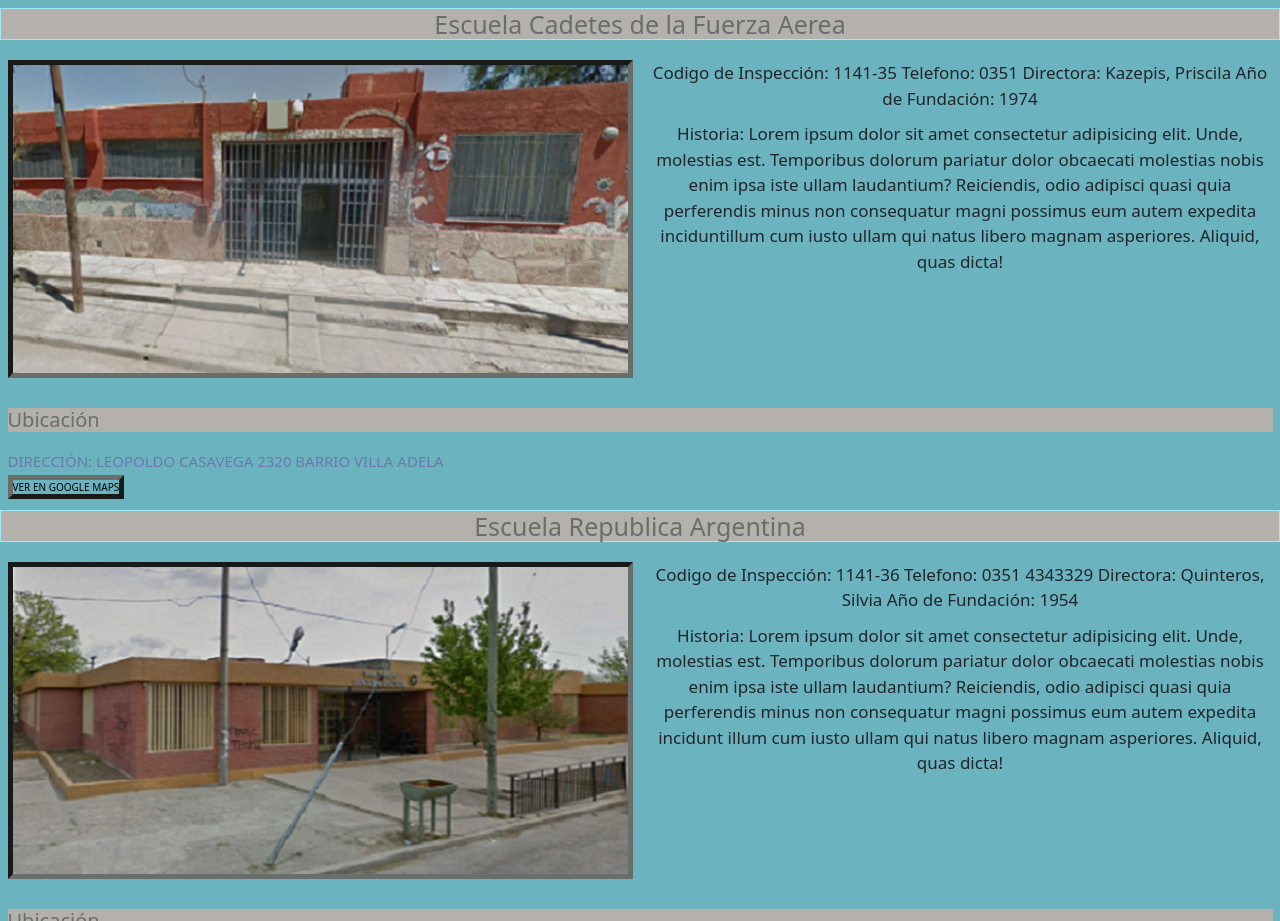
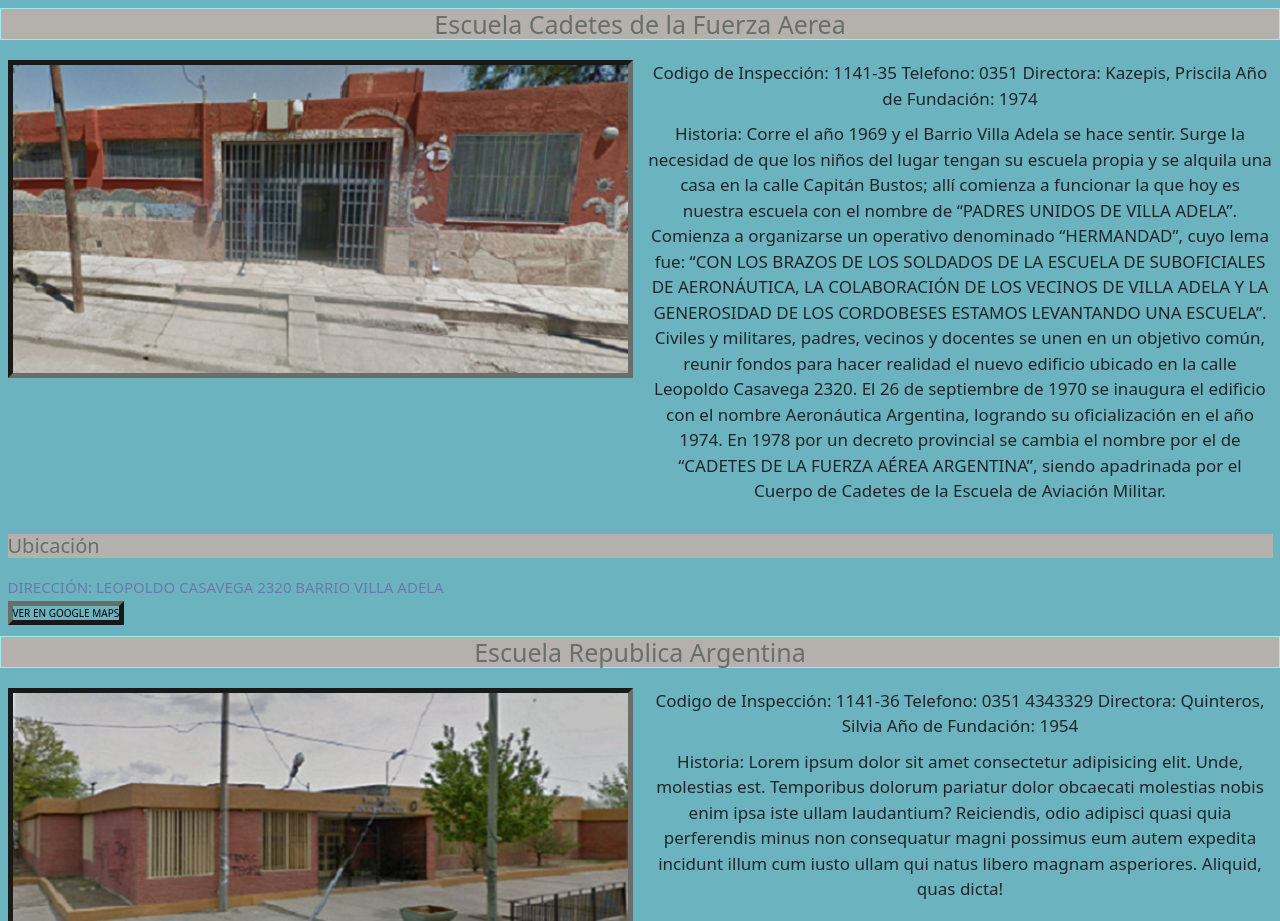
Before and after one commit to mariano-codificacion/coder-inspeccion, a plain HTML site: page pages/escuelas-oeste.html in a window 1280 px wide. Shown: the part 1141-2062 px from the top of the page. Drawn offline with nearby package versions, Linux system fonts and the light colour scheme.

Commit message:
historia cadetes

```diff
--- a/pages/escuelas-oeste.html
+++ b/pages/escuelas-oeste.html
@@ -127,10 +127,11 @@
 					Directora: Kazepis, Priscila Año de Fundación: 1974
 				</p>
 				<p>
-					Historia: Lorem ipsum dolor sit amet consectetur adipisicing elit. Unde, molestias est. Temporibus
-					dolorum pariatur dolor obcaecati molestias nobis enim ipsa iste ullam laudantium? Reiciendis, odio
-					adipisci quasi quia perferendis minus non consequatur magni possimus eum autem expedita
-					inciduntillum cum iusto ullam qui natus libero magnam asperiores. Aliquid, quas dicta!
+					Historia: Corre el año 1969 y el Barrio Villa Adela se hace sentir.
+					Surge la necesidad de que los niños del lugar tengan su escuela propia y se alquila una casa en la calle Capitán Bustos; allí comienza a funcionar la que hoy es nuestra escuela con el nombre de “PADRES UNIDOS DE VILLA ADELA”.
+					Comienza a organizarse un operativo denominado “HERMANDAD”, cuyo lema fue: “CON LOS BRAZOS DE LOS SOLDADOS DE LA ESCUELA DE SUBOFICIALES DE AERONÁUTICA, LA COLABORACIÓN DE LOS VECINOS DE VILLA ADELA Y LA GENEROSIDAD DE LOS CORDOBESES ESTAMOS LEVANTANDO UNA ESCUELA”.
+					Civiles y militares, padres, vecinos y docentes se unen en un objetivo común, reunir fondos para hacer realidad el nuevo edificio ubicado en la calle Leopoldo Casavega 2320.
+					El 26 de septiembre de 1970 se inaugura el edificio con el nombre Aeronáutica Argentina, logrando su oficialización en el año 1974. En 1978 por un decreto provincial se cambia el nombre por el de “CADETES DE LA FUERZA AÉREA ARGENTINA”, siendo apadrinada por el Cuerpo de Cadetes de la Escuela de Aviación Militar.
 				</p>
 			</div>
 		</div>
```
